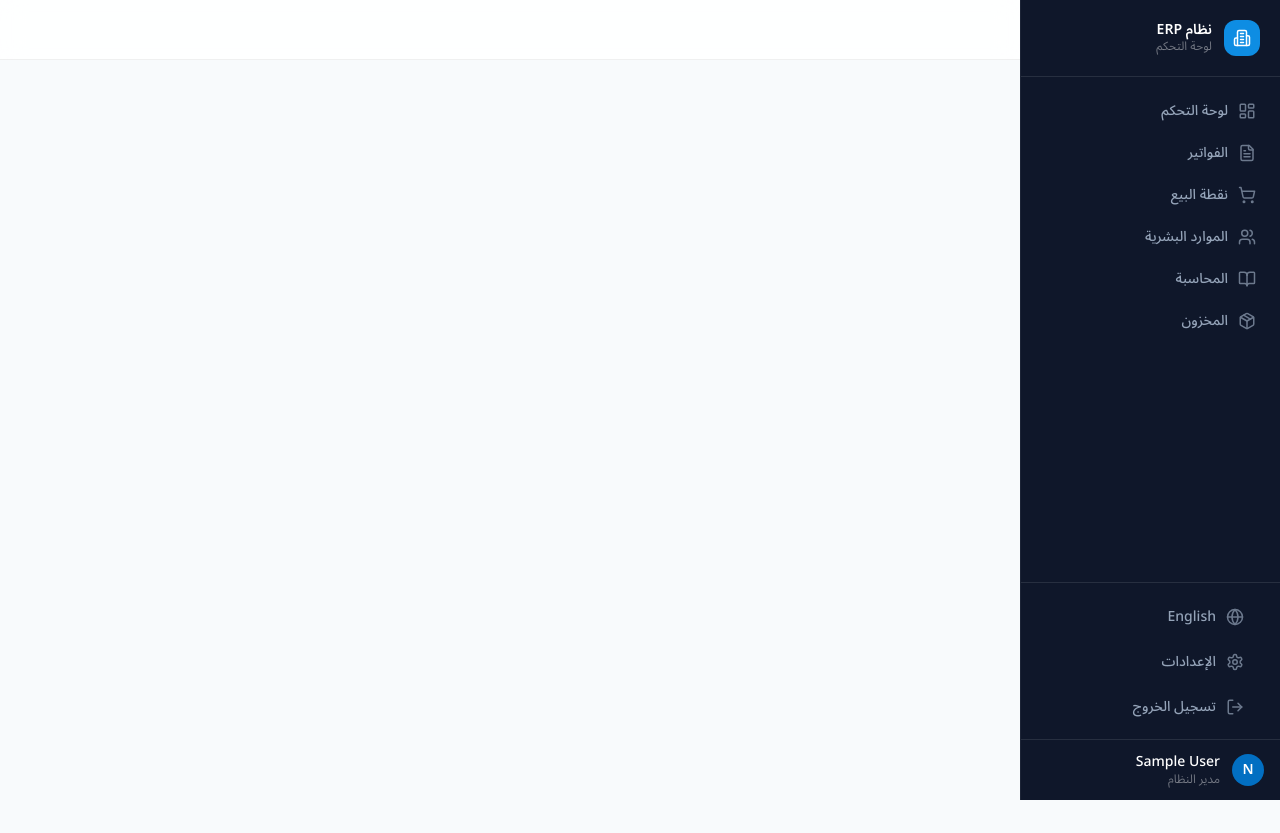
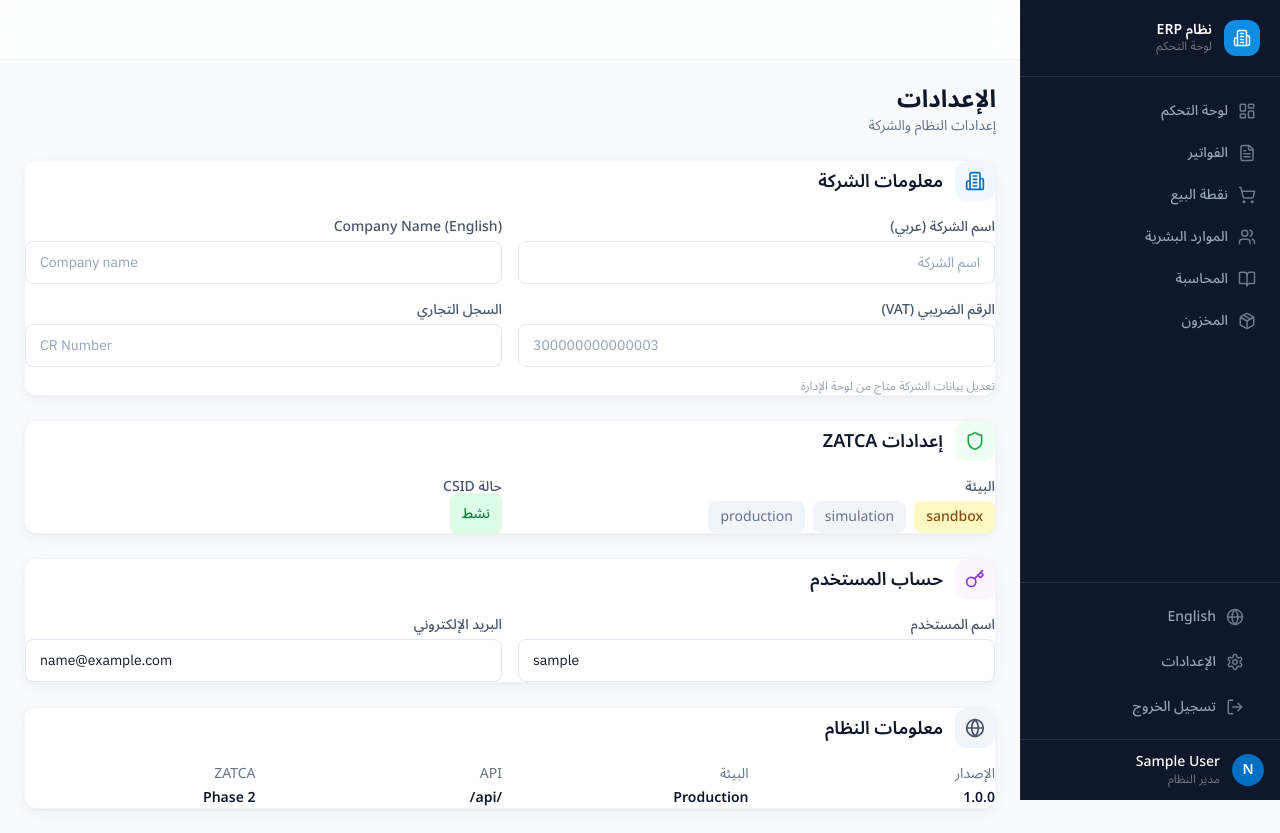
Before and after one commit to smuhaisen01-cell/ERP, a React (Vite) app in the folder frontend/: page /app/settings in a window 1280 px wide. Before the commit the page ends 800 px from the top, so only its background shows below. Built offline with nearby package versions, Linux system fonts and the light colour scheme; sample sign-in values are in the browser's storage.

Commit message:
feat: add Settings page + wire up sidebar button

```diff
--- a/frontend/src/App.jsx
+++ b/frontend/src/App.jsx
@@ -10,6 +10,8 @@ import POSPage from './pages/pos/POSPage'
 import HRPage from './pages/hr/HRPage'
 import AccountingPage from './pages/accounting/AccountingPage'
 import InventoryPage from './pages/inventory/InventoryPage'
+
+import SettingsPage from './pages/settings/SettingsPage'
 
 function ProtectedRoute({ children }) {
   const { isAuthenticated } = useAuth()
@@ -34,6 +36,7 @@ export default function App() {
                     <Route path="hr/*" element={<HRPage />} />
                     <Route path="accounting/*" element={<AccountingPage />} />
                     <Route path="inventory/*" element={<InventoryPage />} />
+                    <Route path="settings" element={<SettingsPage />} />
                   </Routes>
                 </AppShell>
               </ProtectedRoute>
--- a/frontend/src/components/layout/AppShell.jsx
+++ b/frontend/src/components/layout/AppShell.jsx
@@ -79,7 +79,7 @@ function Sidebar({ open, onClose }) {
             <span>{lang === 'ar' ? 'English' : 'العربية'}</span>
           </button>
 
-          <button className="nav-item w-full text-start">
+          <button onClick={() => { navigate('/settings'); onClose() }} className="nav-item w-full text-start">
             <Settings size={18} />
             <span>{t('settings')}</span>
           </button>
--- /dev/null
+++ b/frontend/src/pages/settings/SettingsPage.jsx
@@ -0,0 +1,111 @@
+import { useState } from 'react'
+import { Building2, Shield, Bell, Globe, Key, Users } from 'lucide-react'
+import { useLang } from '../../contexts/LangContext'
+import { useAuth } from '../../contexts/AuthContext'
+
+export default function SettingsPage() {
+  const { lang } = useLang()
+  const { user } = useAuth()
+
+  return (
+    <div className="space-y-6">
+      <div>
+        <h1 className="text-2xl font-bold text-slate-900">{lang === 'ar' ? 'الإعدادات' : 'Settings'}</h1>
+        <p className="text-sm text-slate-500">{lang === 'ar' ? 'إعدادات النظام والشركة' : 'System and company settings'}</p>
+      </div>
+
+      {/* Company Info */}
+      <div className="card">
+        <div className="flex items-center gap-3 mb-4">
+          <div className="w-10 h-10 rounded-xl bg-brand-50 text-brand-600 flex items-center justify-center">
+            <Building2 size={20} />
+          </div>
+          <h2 className="text-lg font-semibold">{lang === 'ar' ? 'معلومات الشركة' : 'Company Information'}</h2>
+        </div>
+        <div className="grid grid-cols-1 md:grid-cols-2 gap-4">
+          <div>
+            <label className="block text-sm font-medium text-slate-600 mb-1">{lang === 'ar' ? 'اسم الشركة (عربي)' : 'Company Name (Arabic)'}</label>
+            <input className="input" disabled placeholder={lang === 'ar' ? 'اسم الشركة' : 'Company name'} />
+          </div>
+          <div>
+            <label className="block text-sm font-medium text-slate-600 mb-1">Company Name (English)</label>
+            <input className="input" disabled placeholder="Company name" dir="ltr" />
+          </div>
+          <div>
+            <label className="block text-sm font-medium text-slate-600 mb-1">{lang === 'ar' ? 'الرقم الضريبي (VAT)' : 'VAT Number'}</label>
+            <input className="input" disabled placeholder="300000000000003" dir="ltr" />
+          </div>
+          <div>
+            <label className="block text-sm font-medium text-slate-600 mb-1">{lang === 'ar' ? 'السجل التجاري' : 'Commercial Registration'}</label>
+            <input className="input" disabled placeholder="CR Number" dir="ltr" />
+          </div>
+        </div>
+        <p className="text-xs text-slate-400 mt-3">{lang === 'ar' ? 'تعديل بيانات الشركة متاح من لوحة الإدارة' : 'Company details can be edited from the admin panel'}</p>
+      </div>
+
+      {/* ZATCA Settings */}
+      <div className="card">
+        <div className="flex items-center gap-3 mb-4">
+          <div className="w-10 h-10 rounded-xl bg-green-50 text-green-600 flex items-center justify-center">
+            <Shield size={20} />
+          </div>
+          <h2 className="text-lg font-semibold">{lang === 'ar' ? 'إعدادات ZATCA' : 'ZATCA Settings'}</h2>
+        </div>
+        <div className="grid grid-cols-1 md:grid-cols-2 gap-4">
+          <div>
+            <label className="block text-sm font-medium text-slate-600 mb-1">{lang === 'ar' ? 'البيئة' : 'Environment'}</label>
+            <div className="flex gap-2">
+              {['sandbox', 'simulation', 'production'].map(env => (
+                <span key={env} className={`px-3 py-1.5 rounded-lg text-sm ${env === 'sandbox' ? 'bg-yellow-100 text-yellow-800 font-medium' : 'bg-slate-100 text-slate-500'}`}>
+                  {env}
+                </span>
+              ))}
+            </div>
+          </div>
+          <div>
+            <label className="block text-sm font-medium text-slate-600 mb-1">{lang === 'ar' ? 'حالة CSID' : 'CSID Status'}</label>
+            <span className="px-3 py-1.5 rounded-lg text-sm bg-green-100 text-green-700 font-medium">
+              {lang === 'ar' ? 'نشط' : 'Active'}
+            </span>
+          </div>
+        </div>
+      </div>
+
+      {/* User Account */}
+      <div className="card">
+        <div className="flex items-center gap-3 mb-4">
+          <div className="w-10 h-10 rounded-xl bg-purple-50 text-purple-600 flex items-center justify-center">
+            <Key size={20} />
+          </div>
+          <h2 className="text-lg font-semibold">{lang === 'ar' ? 'حساب المستخدم' : 'User Account'}</h2>
+        </div>
+        <div className="grid grid-cols-1 md:grid-cols-2 gap-4">
+          <div>
+            <label className="block text-sm font-medium text-slate-600 mb-1">{lang === 'ar' ? 'اسم المستخدم' : 'Username'}</label>
+            <input className="input" disabled value={user?.username || user?.name || 'admin'} dir="ltr" />
+          </div>
+          <div>
+            <label className="block text-sm font-medium text-slate-600 mb-1">{lang === 'ar' ? 'البريد الإلكتروني' : 'Email'}</label>
+            <input className="input" disabled value={user?.email || 'admin@erp.sa'} dir="ltr" />
+          </div>
+        </div>
+      </div>
+
+      {/* System Info */}
+      <div className="card">
+        <div className="flex items-center gap-3 mb-4">
+          <div className="w-10 h-10 rounded-xl bg-slate-100 text-slate-600 flex items-center justify-center">
+            <Globe size={20} />
+          </div>
+          <h2 className="text-lg font-semibold">{lang === 'ar' ? 'معلومات النظام' : 'System Info'}</h2>
+        </div>
+        <div className="grid grid-cols-2 md:grid-cols-4 gap-4 text-sm">
+          <div><span className="text-slate-500">{lang === 'ar' ? 'الإصدار' : 'Version'}</span><div className="font-semibold mt-1">1.0.0</div></div>
+          <div><span className="text-slate-500">{lang === 'ar' ? 'البيئة' : 'Environment'}</span><div className="font-semibold mt-1">Production</div></div>
+          <div><span className="text-slate-500">API</span><div className="font-semibold mt-1">/api/</div></div>
+          <div><span className="text-slate-500">ZATCA</span><div className="font-semibold mt-1">Phase 2</div></div>
+        </div>
+      </div>
+    </div>
+  )
+}
```
